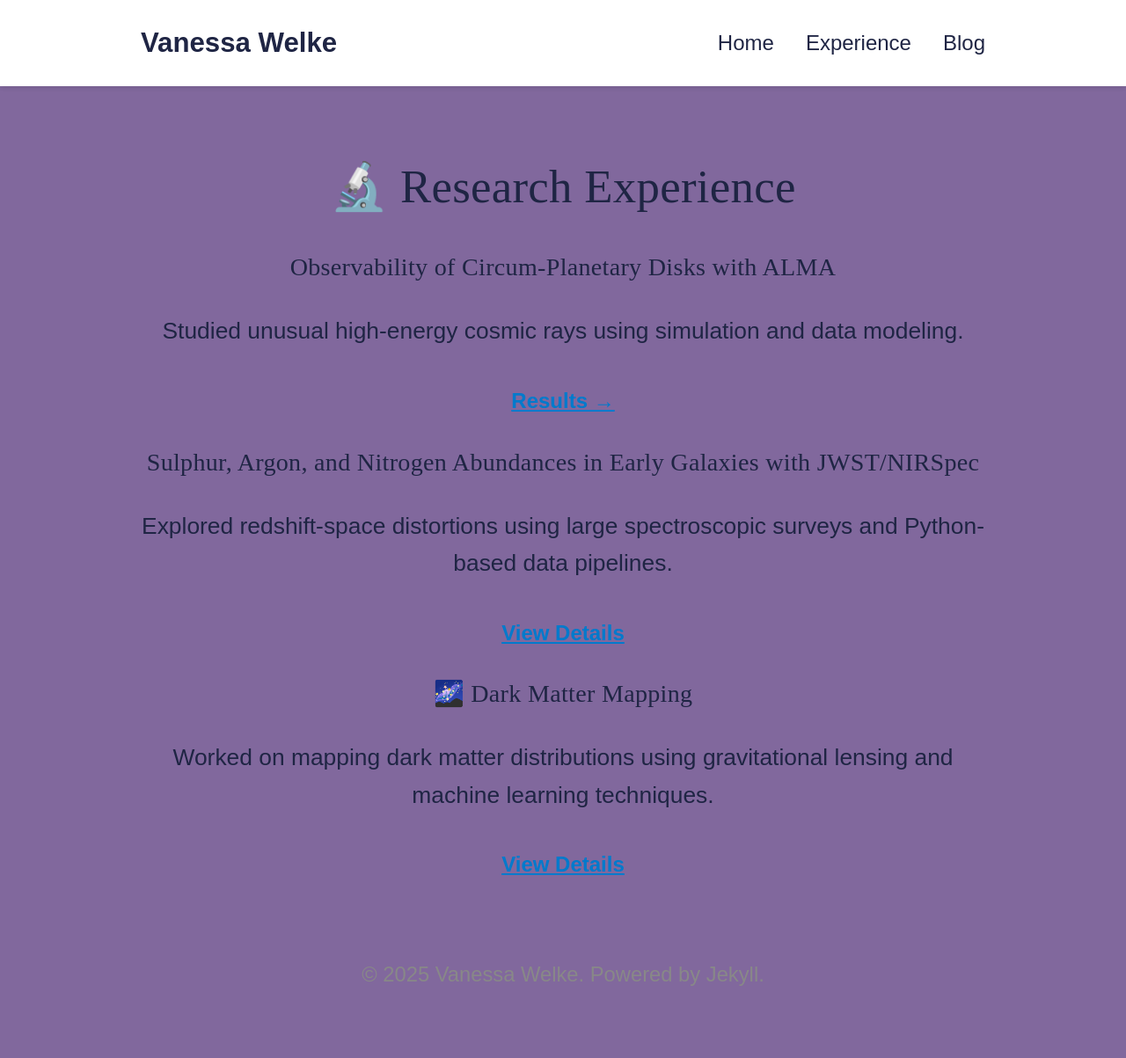
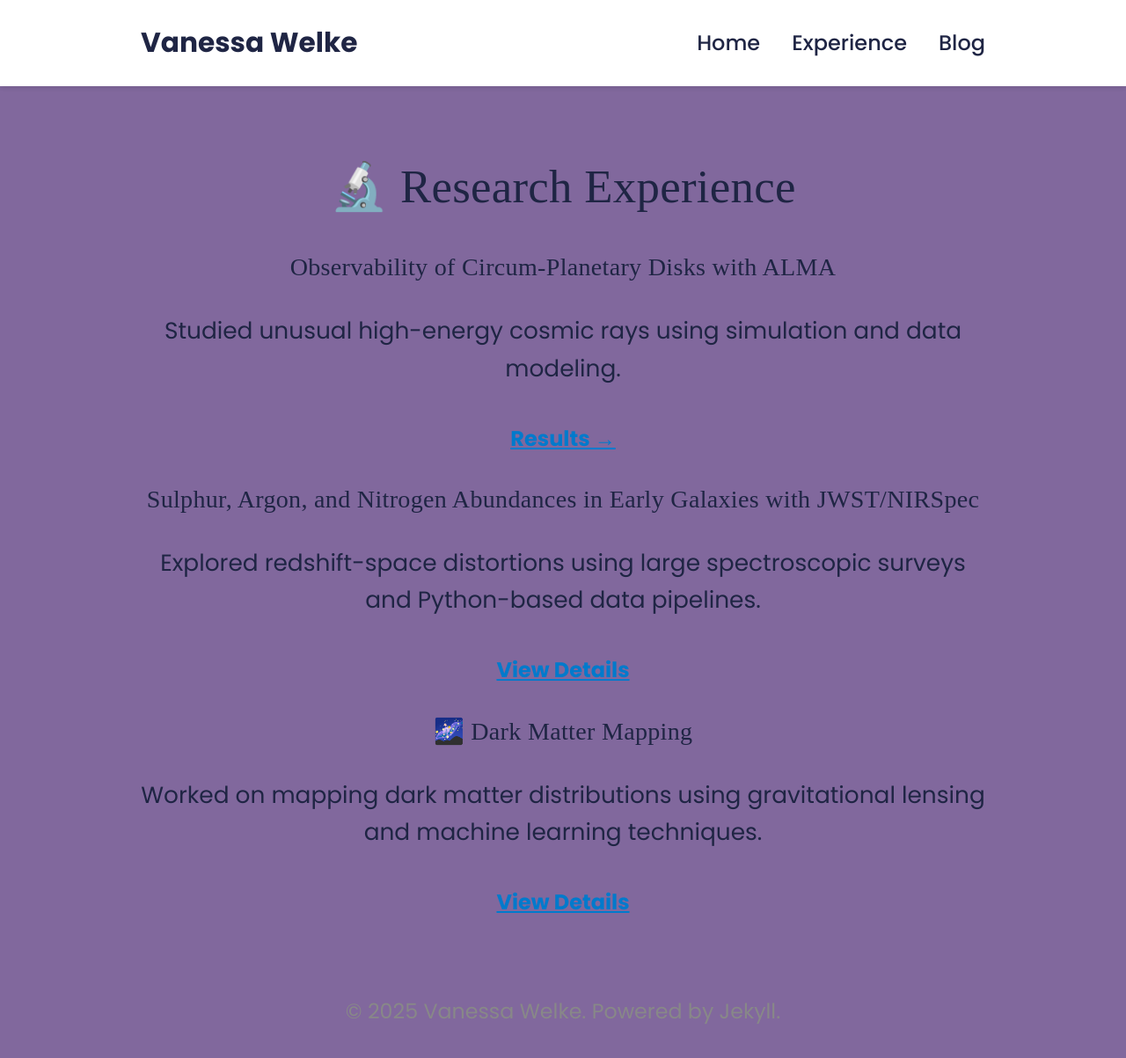
Before and after one commit to VWelke/personal_website, a Jekyll site: the page built from experience/index.md, in a window 1280 px wide and 1213 px high. Shown: the top 1203 px of the window at 88% size. Built offline with Jekyll 4.4.1, drawn with Linux system fonts in a browser that asks for light colours.

Commit message:
Update default.html

```diff
--- a/_layouts/default.html
+++ b/_layouts/default.html
@@ -4,7 +4,7 @@
   <meta charset="UTF-8">
   <title>{{ page.title }} | {{ site.title }}</title>
   <meta name="viewport" content="width=device-width, initial-scale=1.0">
-  <link href="https://fonts.googleapis.com/css2?family=IBM+Plex+Sans:wght@400;500;600&display=swap" rel="stylesheet">
+  <link href="https://fonts.googleapis.com/css2?family=Poppins:wght@300;400;500;700&display=swap" rel="stylesheet">
   <link rel="stylesheet" href="{{ site.baseurl }}/assets/css/style.css">
 </head>
 <body>
```
